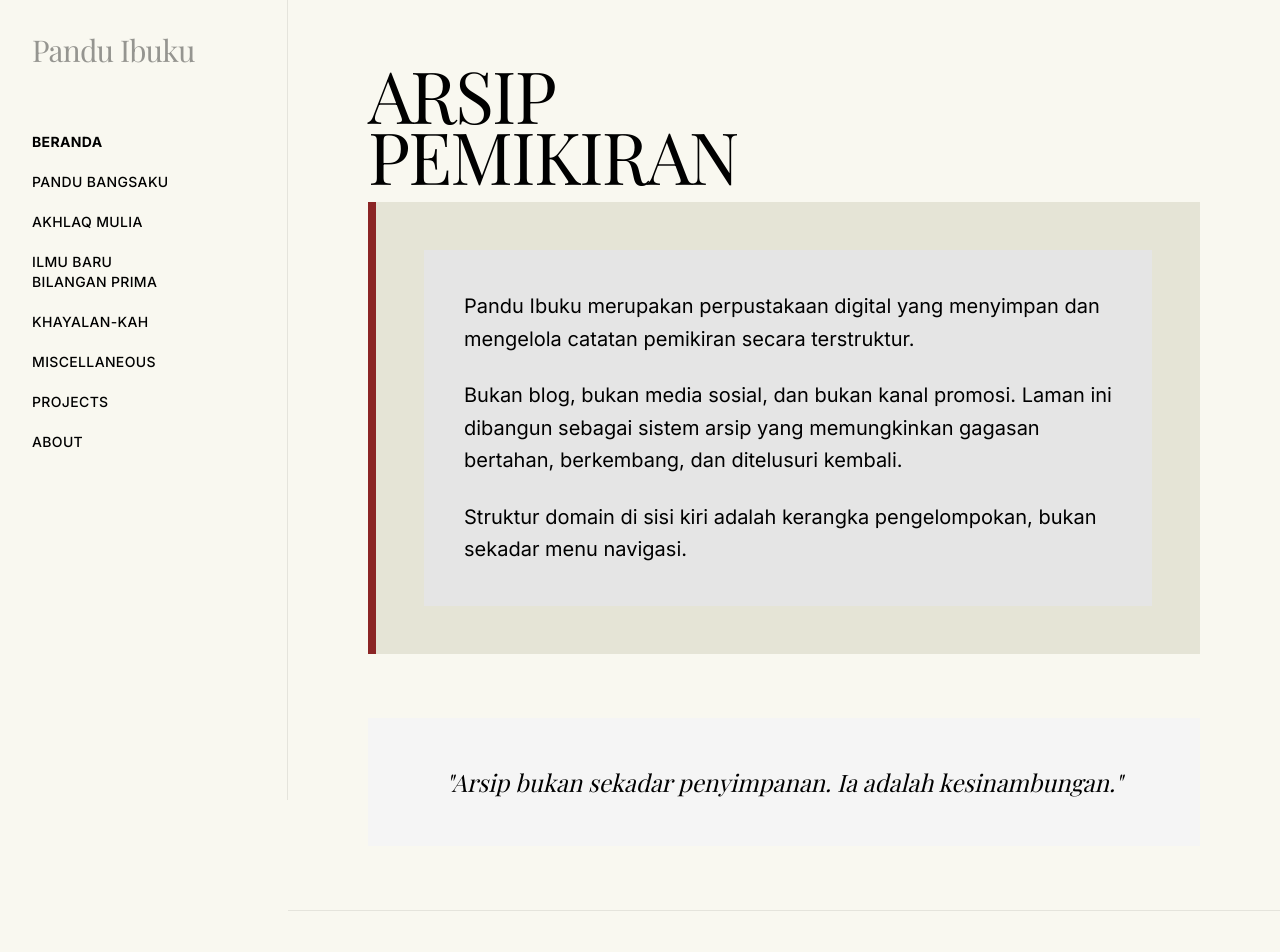
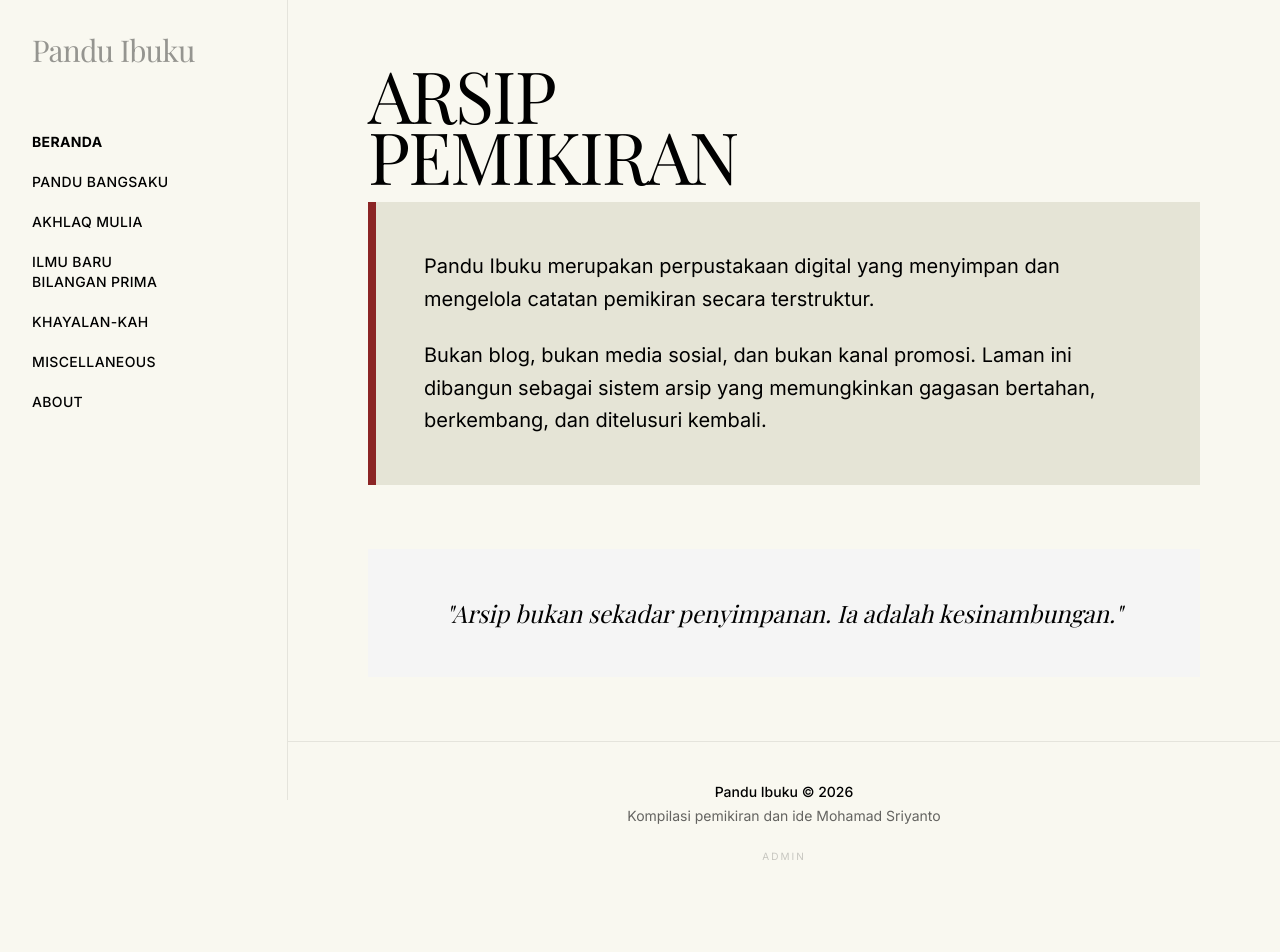
Before and after one commit to spotty21201/pandu-ibuku-9feb2026, a Next.js app: page / in a window 1280 px wide. Shown: the top 952 px of the page. After the commit the page ends 906 px from the top, so only its background shows below. Built offline with nearby package versions, Linux system fonts and the light colour scheme; a web font is replaced by a local one.

Commit message:
Finalize release polish before author usability testing

```diff
--- a/app/[domain]/[slug]/page.js
+++ b/app/[domain]/[slug]/page.js
@@ -39,19 +39,17 @@ export default async function PostPage({ params }) {
 
               if (isYoutube) {
                 return (
-                  <div className="mt-6">
                   <a
                     href={href}
                     target="_blank"
                     rel="noopener noreferrer"
-                      className="flex items-center gap-3 text-red-600 hover:opacity-80 transition"
+                    className="inline-flex items-center gap-3 text-red-600 hover:opacity-80 transition"
                   >
                     <FaYoutube className="text-2xl" />
                     <span className="underline break-all">
                       Watch on YouTube
                     </span>
                   </a>
-                  </div>
                 );
               }
 
--- a/app/[domain]/page.js
+++ b/app/[domain]/page.js
@@ -63,7 +63,7 @@ export default async function DomainPage({ params }) {
                 </p>
 
                 <a href={`/${post.domain}/${post.slug}`}>
-                  <h2 className="text-3xl font-serif hover:opacity-70 transition mb-4">
+                  <h2 className="text-3xl font-serif text-accent-red hover:opacity-70 transition mb-4">
                     {post.title}
                   </h2>
                 </a>
--- a/app/layout.js
+++ b/app/layout.js
@@ -26,7 +26,6 @@ export const metadata = {
 export default function RootLayout({ children }) {
   const navItems = [
     ...DOMAINS.map((d) => ({ name: d.label, href: d.slug ? `/${d.slug}` : "/" })),
-    { name: "Projects", href: "/projects" },
     { name: "About", href: "/about" },
   ];
 
@@ -45,7 +44,7 @@ export default function RootLayout({ children }) {
           <footer className="border-t border-border-subtle mt-auto">
             <div className="px-6 py-10 md:px-12 text-center">
               <p className="text-sm font-medium mb-1">Pandu Ibuku &copy; {new Date().getFullYear()}</p>
-              <p className="text-sm text-black/60">Arsip Pemikiran Permanen</p>
+              <p className="text-sm text-black/60">Kompilasi pemikiran dan ide Mohamad Sriyanto</p>
               <div className="mt-4">
                 <a href="/admin" className="text-[10px] uppercase tracking-[0.2em] opacity-20 hover:opacity-100 transition-opacity">Admin</a>
               </div>
--- a/app/page.js
+++ b/app/page.js
@@ -9,7 +9,7 @@ export default function Home() {
       </header>
 
       <section className="bg-card-bg p-8 md:p-12 border-l-[8px] border-accent-red mb-16">
-        <div className="bg-neutral-200 p-10">
+
         <p className="text-xl leading-relaxed">
           Pandu Ibuku merupakan perpustakaan digital yang menyimpan dan
           mengelola catatan pemikiran secara terstruktur.
@@ -21,11 +21,8 @@ export default function Home() {
           bertahan, berkembang, dan ditelusuri kembali.
         </p>
 
-          <p className="mt-6 text-xl leading-relaxed">
-            Struktur domain di sisi kiri adalah kerangka pengelompokan,
-            bukan sekadar menu navigasi.
-          </p>
-        </div>
+
+
       </section>
 
       <div className="bg-neutral-100 p-12 text-center italic text-2xl font-serif">
```
Lines whose indentation alone changed are shown as unchanged.
